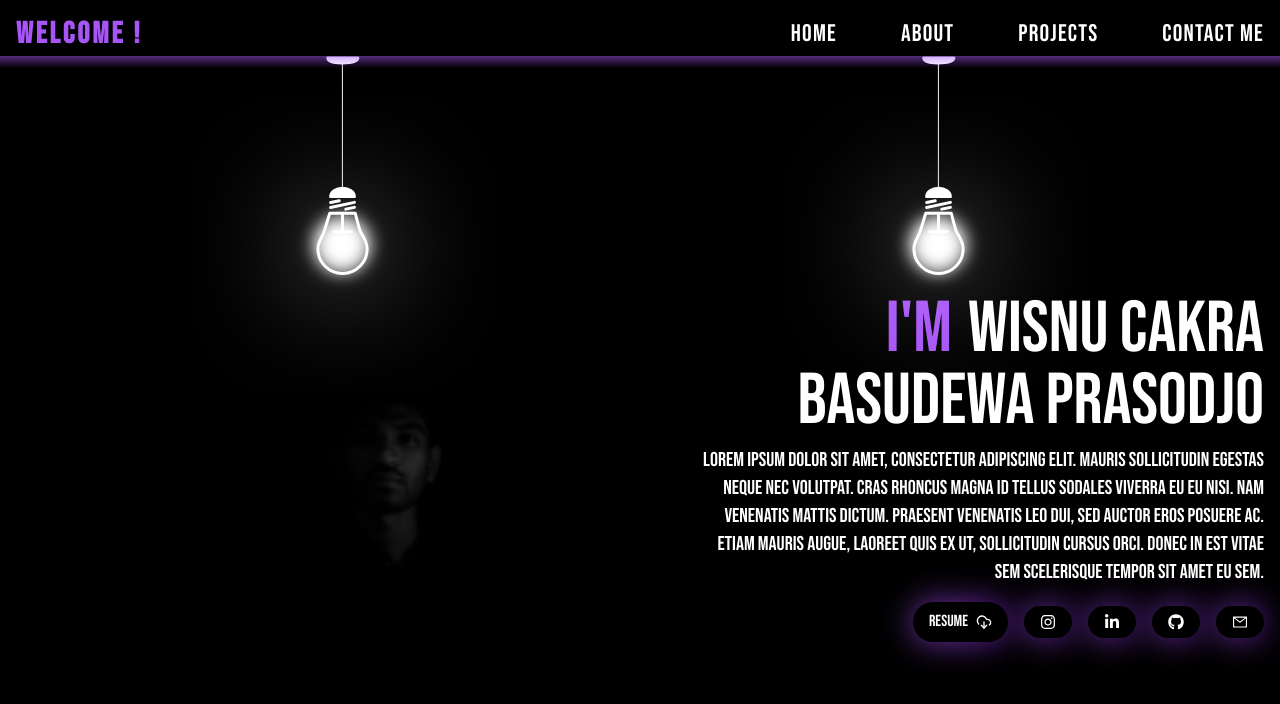
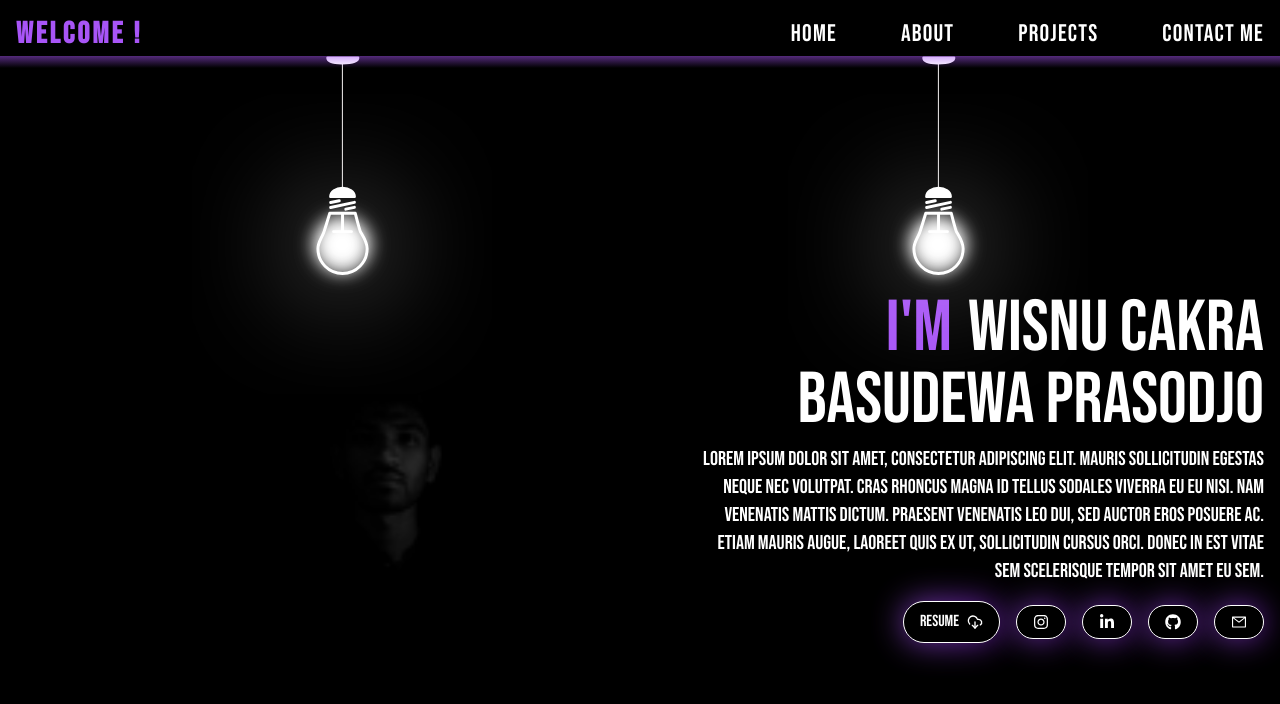
Before and after one commit to WisnuCakraa/portofolio-v2, a Next.js app: page / in a window 1280 px wide. Shown: the top 704 px of the page. Built offline with nearby package versions, Linux system fonts and the light colour scheme.

Commit message:
[ENHANCE] -Fix different style on button global component

```diff
--- a/src/components/Button/index.tsx
+++ b/src/components/Button/index.tsx
@@ -25,9 +25,7 @@ function Button(props: ButtonProps) {
                     <Link href={link} target='_blank' passHref>
                         <div
                             className={`inline-flex items-center py-2 px-4 rounded-full ${buttonStyles} relative z-10`}
-                            style={{
-                                border: darkMode ? 'none' : '2px solid black',
-                            }}
+                            style={{ border: darkMode ? '1px solid white' : '1px solid black' }}
                         >
                             {title && title}
                             {Icon && <Icon className={`${title ? 'ml-2' : ''}`} />}
@@ -37,7 +35,10 @@ function Button(props: ButtonProps) {
                 </div>
             ) : (
                 <div className={`mt-4 inline-block relative ${className}`}>
-                    <div className={`py-2 px-4 rounded-full ${buttonStyles} relative z-10`} style={{ border: darkMode ? 'none' : '2px solid black' }}>
+                    <div
+                        className={`inline-flex items-center py-2 px-4 rounded-full ${buttonStyles} relative z-10`}
+                        style={{ border: darkMode ? '1px solid white' : '1px solid black' }}
+                    >
                         <button className="relative z-10">{title}</button>
                         {Icon && <Icon className={`${title ? 'ml-2' : ''}`} />}
                     </div>
```
